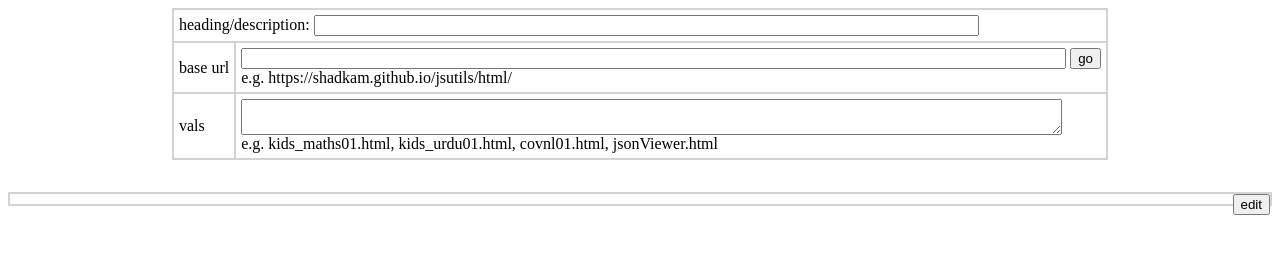
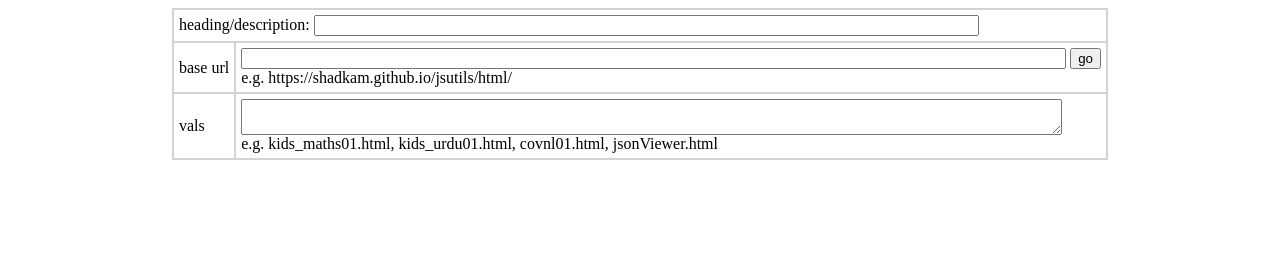
Before and after one commit to shadkam/linkle, a plain HTML site: page index.html in a window 1280 px wide. Drawn offline with nearby package versions, Linux system fonts and the light colour scheme.

Commit message:
Update index.html

```diff
--- a/index.html
+++ b/index.html
@@ -8,7 +8,10 @@ function on_go_clicked(userDidIt){
         heading = $('#heading').val();
         vals = $('#vals').val();
 
-    if (!base || !vals) return;
+    if (!base || !vals) {
+        $('#editButton').toggle( false );
+        return;
+    }
 
     var rows = [];
     vals.split(/,/).forEach(function(val){
@@ -24,8 +27,8 @@ function on_go_clicked(userDidIt){
         +'&vals='+btoa(unescape(encodeURIComponent(vals)))
     );
     $('#heading-div').text($('#heading').val());
-    $('#shareableLinkDiv').toggle(true);
     $('#shareableLinkDiv, #inputFldsDiv').toggle( userDidIt ? true : false );
+    $('#editButton').toggle( userDidIt ? false : true );
 }
 $(function(){
     var vars = {};
@@ -70,8 +73,8 @@ $(function(){
 </table>
 </Div>
 
-<Div style="margin:2em 0 2em 0; border: lightgrey solid 2px;">
-<div><button style="float:right;" onClick="on_go_clicked('userDidIt')">edit</button></div>
+<Div style="margin:2em 0 2em 0;">
+<div><button style="float:right;" onClick="on_go_clicked('userDidIt')" id=editButton>edit</button></div>
 <Table align=center>
 <Tr><Th>
 <div id="heading-div"></div>
```
